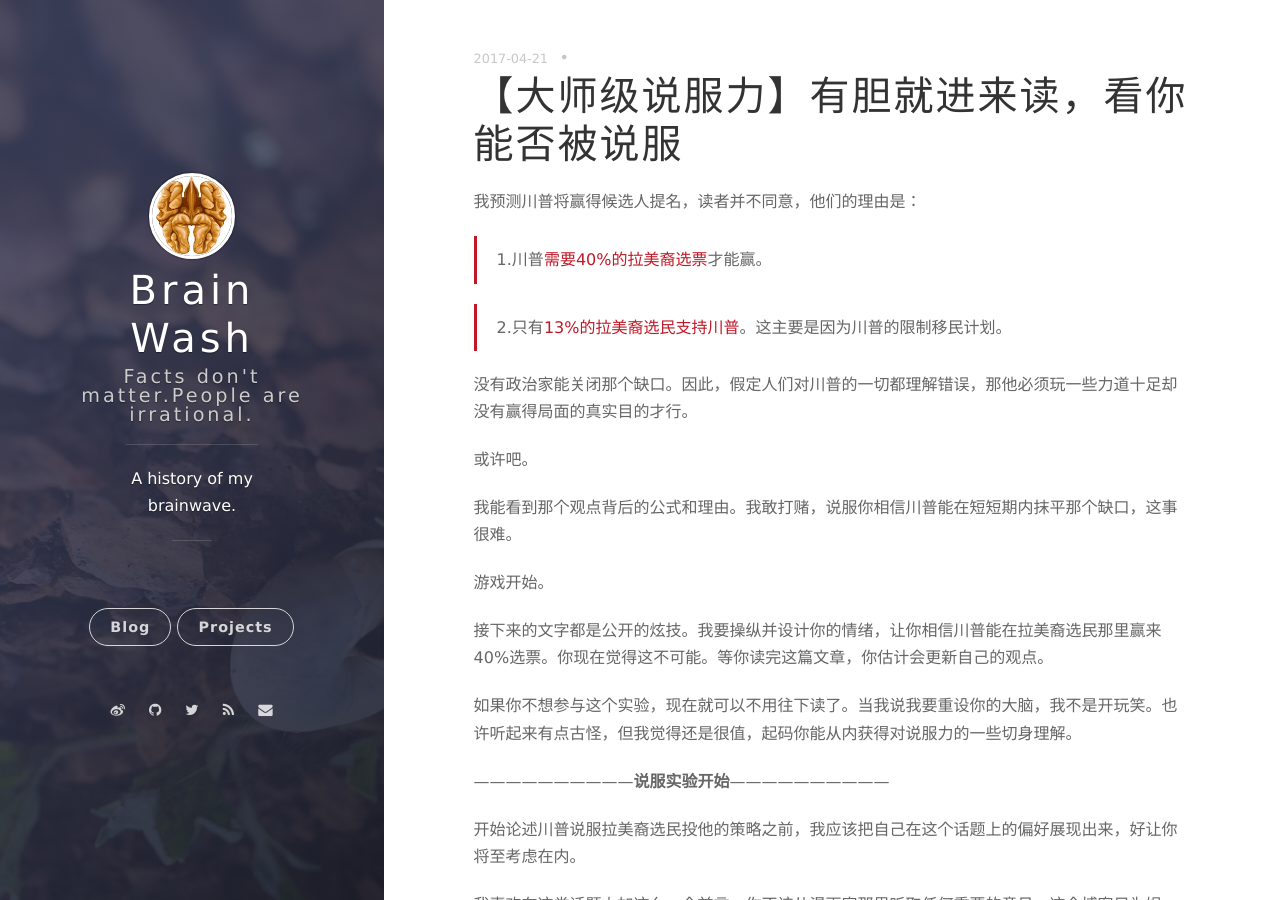
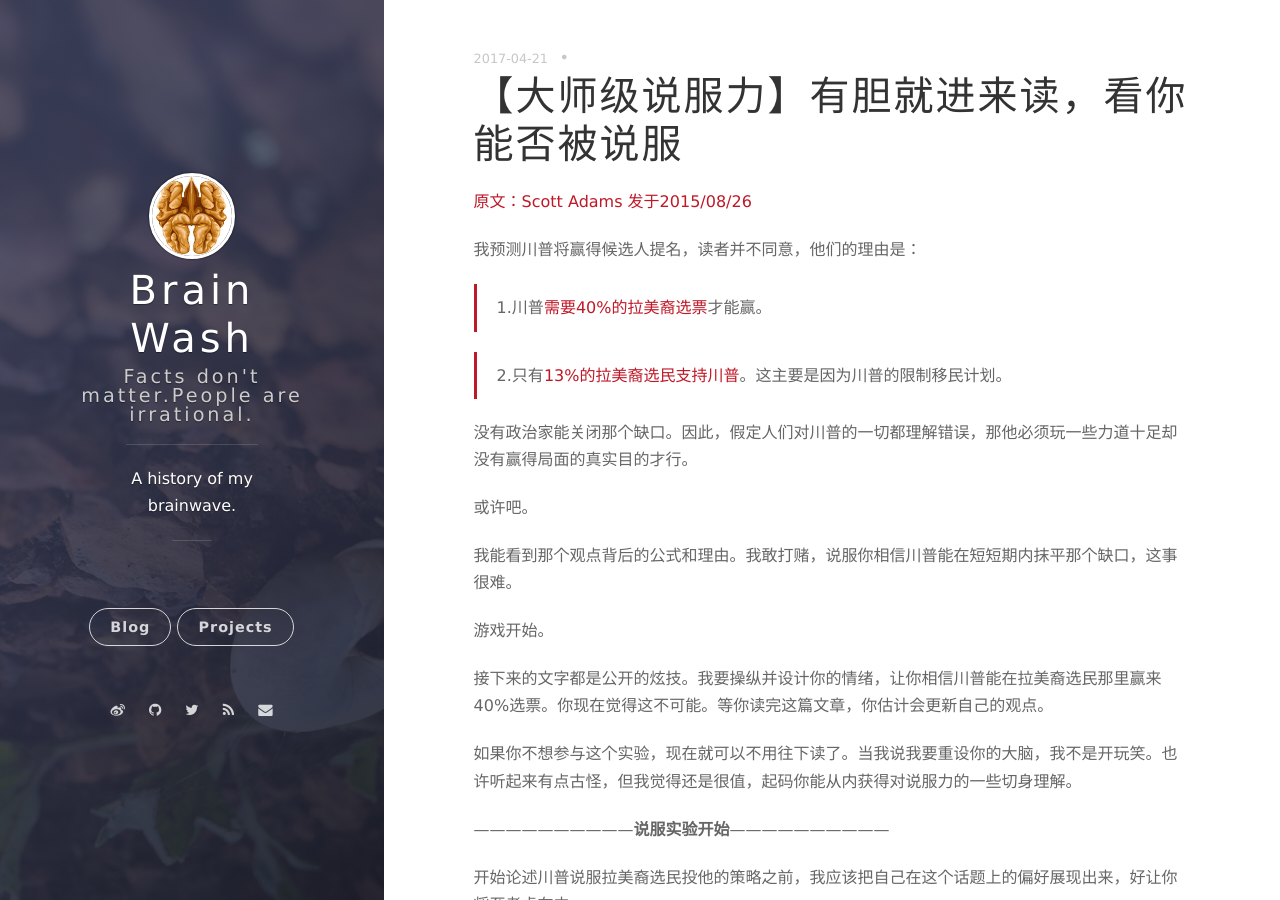
Before and after one commit to iwomen/iwomen.github.io, a Jekyll site: the page built from _posts/2017-04-21-persuasion-test.md, in a window 1280 px wide and 900 px high. Built offline with Jekyll 4.4.1, drawn with Linux system fonts in a browser that asks for light colours; nearby versions of some CDN libraries; comment, search, counter and statistics services are not loaded.

Commit message:
Update 2017-04-21-persuasion-test.md

```diff
--- a/_posts/2017-04-21-persuasion-test.md
+++ b/_posts/2017-04-21-persuasion-test.md
@@ -3,6 +3,8 @@ layout: post
 title: 【大师级说服力】有胆就进来读，看你能否被说服
 date: 2017-04-21
 ---
+
+[原文：Scott Adams 发于2015/08/26][3]
 
 我预测川普将赢得候选人提名，读者并不同意，他们的理由是：
 
```
Also changed, not shown: other parts of _posts/2017-04-21-persuasion-test.md (+1 -0 lines).
